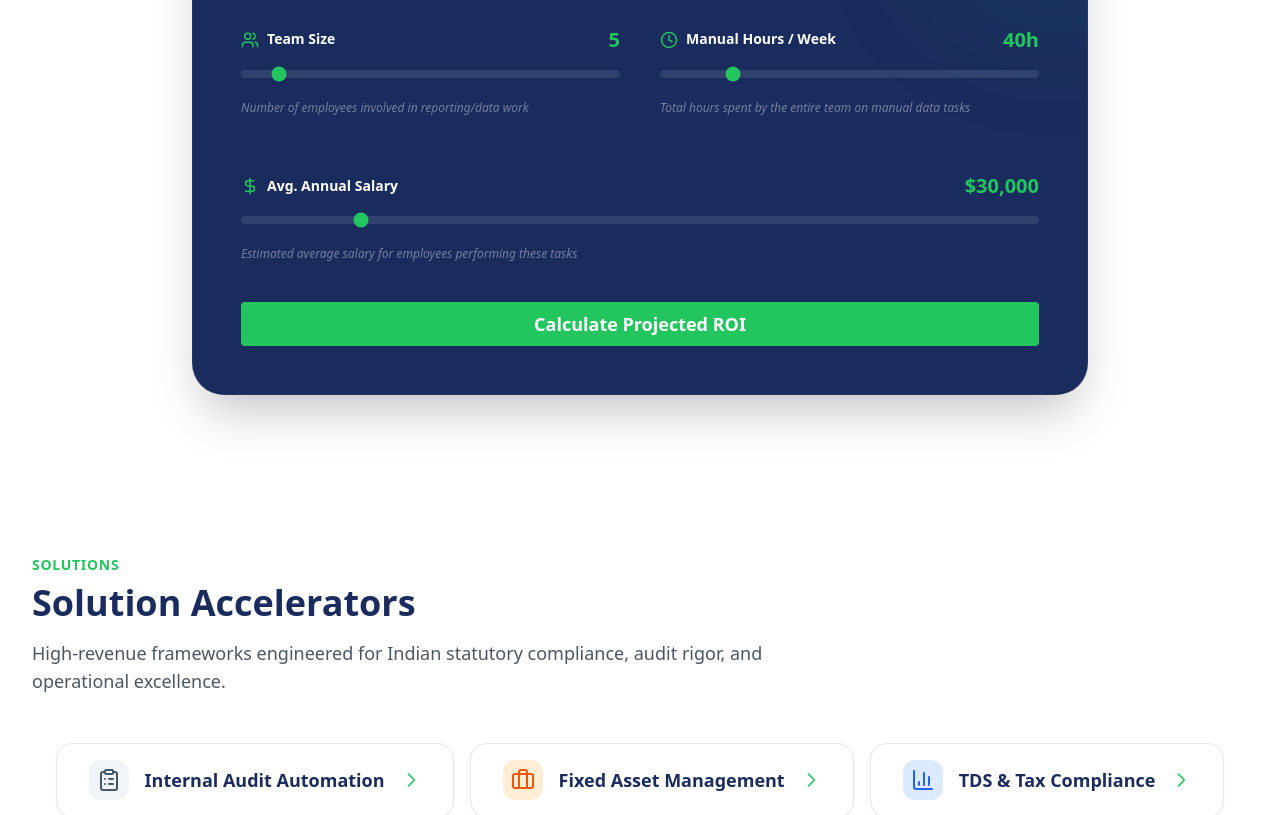
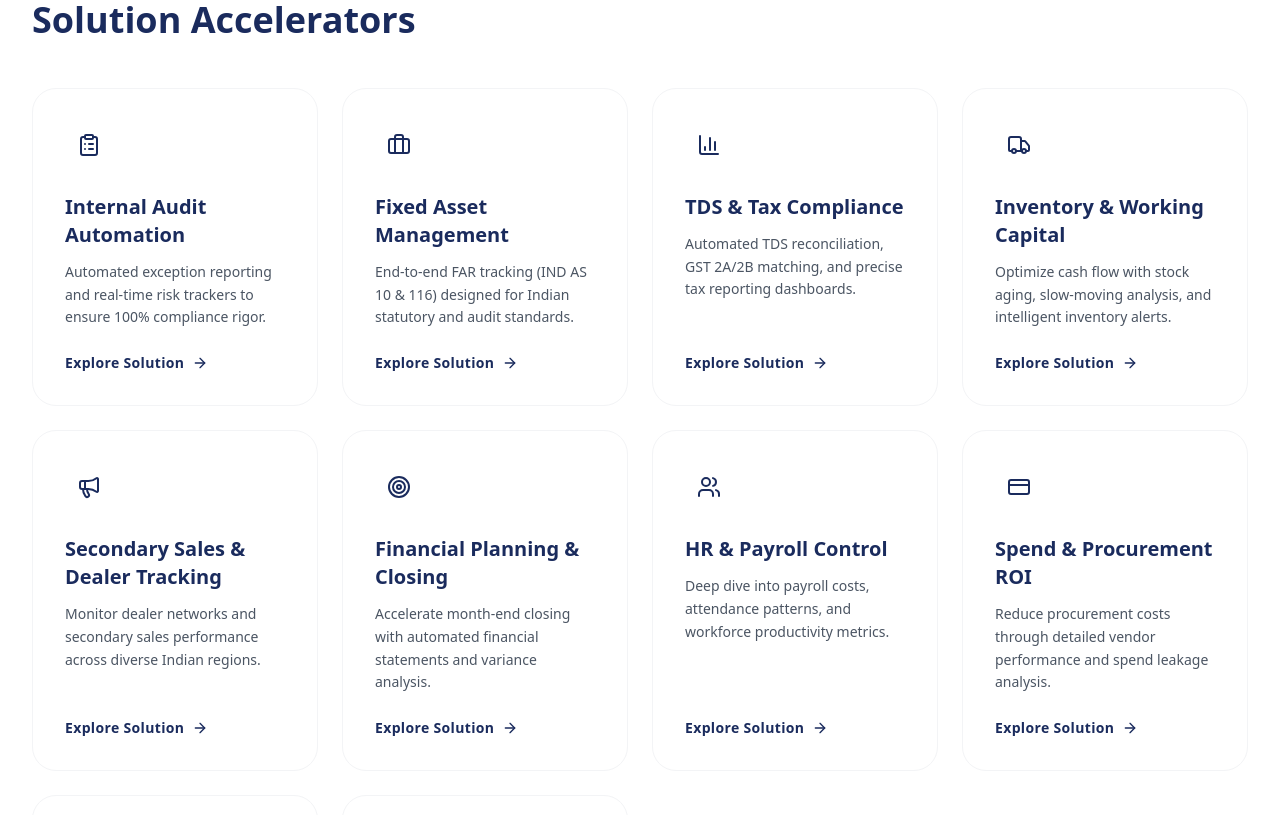
Before and after one commit to surendraRm1/powerbi-kconexus, a Next.js app: page / in a window 1280 px wide. Shown: the part 4140-4955 px from the top of the page. Built offline with nearby package versions, Linux system fonts and the light colour scheme.

Commit message:
Refactor: Remove Three Core Solutions from home, revert SolutionsGrid to cards, reorder About page, and optimize site-wide spacing.

```diff
--- a/app/about/page.tsx
+++ b/app/about/page.tsx
@@ -7,10 +7,15 @@ export default function AboutPage() {
     return (
         <div className="pt-10">
             <Section
-                eyebrow="The KCOnexus Story"
-                title="Revolutionizing Business Intelligence."
-                subtitle="Founded in December 2021 by Mr. Prashant Dayama and Mr. Surendra, KCOnexus was established to lead a new era of data-driven decision-making. Emerging alongside the Power BI revolution, our founders envisioned a firm that would eliminate the delays of traditional reporting through advanced automation."
+                eyebrow="Our Story"
+                title="Revolutionizing Business Intelligence"
+                subtitle="KCOnexus was founded in December 2021 by Mr. Prashant Dayama and Mr. Surendra to lead a new era of data-driven decision-making. Emerging alongside the Power BI revolution, our founders envisioned a firm that would eliminate the delays of traditional reporting through advanced automation."
             >
+                {/* 50 Years of Excellence Section */}
+                <div className="mb-20">
+                    <KumbhatCredibility />
+                </div>
+
                 <div className="max-w-4xl mx-auto mb-20">
                     <div className="space-y-8">
                         <div>
@@ -101,12 +106,6 @@ export default function AboutPage() {
                 </div>
             </Section>
 
-            {/* Kumbhat Credibility Section */}
-            <Section className="py-24">
-                <KumbhatCredibility />
-            </Section>
-
-
             {/* Vision / Mission Section */}
             <Section className="bg-navy-900 text-white">
                 <div className="grid md:grid-cols-2 gap-16 items-center">
--- a/app/page.tsx
+++ b/app/page.tsx
@@ -68,18 +68,6 @@ export default function HomePage() {
             {/* Process Section */}
             <ProcessSection />
 
-            {/* Three Pillars Section */}
-            <Section
-                title="Three Core Solutions"
-                subtitle="Clear entry points for CFOs and COOs to transform their operations"
-                className="bg-surface-50"
-                center
-            >
-                <ThreePillars />
-            </Section>
-
-
-
             {/* Services */}
             <Section
                 id="services"
@@ -108,7 +96,6 @@ export default function HomePage() {
                 id="solutions"
                 eyebrow="Solutions"
                 title="Solution Accelerators"
-                subtitle="High-revenue frameworks engineered for Indian statutory compliance, audit rigor, and operational excellence."
             >
                 <SolutionsGrid />
             </Section>
@@ -118,7 +105,6 @@ export default function HomePage() {
                 id="resources"
                 eyebrow="Portfolio"
                 title="Samples & Insights"
-                subtitle="Explore our library of Power BI samples and real-world case studies."
             >
                 <ResourcesTabs />
             </Section>
@@ -145,8 +131,6 @@ export default function HomePage() {
                 <TechStack />
             </Section>
 
-
-
             {/* Lead Magnet */}
             <Section
                 eyebrow="Free Resource"
@@ -156,6 +140,7 @@ export default function HomePage() {
             >
                 <LeadMagnet />
             </Section>
+
 
             {/* Final CTA / Contact */}
             <Section
@@ -222,7 +207,7 @@ export default function HomePage() {
                         <ContactForm />
                     </div>
                 </div>
-            </Section>
+            </Section >
         </>
     );
 }
--- a/components/SolutionsGrid.tsx
+++ b/components/SolutionsGrid.tsx
@@ -13,7 +13,8 @@ import {
     LucideMegaphone,
     LucideCreditCard,
     LucideClipboardList,
-    LucideLeaf
+    LucideLeaf,
+    LucideArrowRight
 } from "lucide-react";
 
 const solutions = [
@@ -81,22 +82,30 @@ const solutions = [
 
 export default function SolutionsGrid() {
     return (
-        <div className="flex flex-wrap justify-center gap-4">
-            {solutions.map((s) => (
+        <div className="grid gap-6 md:grid-cols-2 lg:grid-cols-4">
+            {solutions.map((item, idx) => (
                 <Link
-                    key={s.title}
-                    href={`/solutions/${s.title.toLowerCase().replace(/ /g, "-")}`}
-                    className="flex items-center gap-4 bg-white hover:bg-navy-900 border border-navy-100 hover:border-navy-900 rounded-2xl px-8 py-4 shadow-sm hover:shadow-xl transition-all group"
+                    key={item.title}
+                    href={`/solutions/${item.title.toLowerCase().replace(/ /g, "-")}`}
+                    className="bg-white rounded-3xl p-8 border border-gray-100 hover:border-openbi-green/30 hover:shadow-2xl hover:shadow-openbi-green/5 transition-all group flex flex-col justify-between"
                 >
-                    <div className={`w-10 h-10 rounded-xl ${s.color} flex items-center justify-center shrink-0 group-hover:scale-110 transition-transform`}>
-                        {s.icon}
+                    <div>
+                        <div className={`w-12 h-12 bg-navy-50 rounded-2xl flex items-center justify-center mb-6 group-hover:bg-openbi-green/10 transition-colors`}>
+                            <div className="text-navy-900 group-hover:text-openbi-green transition-colors">
+                                {item.icon}
+                            </div>
+                        </div>
+                        <h3 className="text-xl font-bold text-navy-900 mb-3 group-hover:text-openbi-green transition-colors">
+                            {item.title}
+                        </h3>
+                        <p className="text-sm text-ink-500 leading-relaxed mb-6">
+                            {item.desc}
+                        </p>
                     </div>
-                    <span className="text-lg font-bold text-navy-900 group-hover:text-white transition-colors">
-                        {s.title}
-                    </span>
-                    <svg className="w-5 h-5 text-openbi-green group-hover:translate-x-1 transition-transform" fill="none" stroke="currentColor" viewBox="0 0 24 24">
-                        <path strokeLinecap="round" strokeLinejoin="round" strokeWidth={2} d="M9 5l7 7-7 7" />
-                    </svg>
+                    <div className="flex items-center gap-2 text-navy-900 font-bold text-sm tracking-wide">
+                        Explore Solution
+                        <LucideArrowRight size={16} className="group-hover:translate-x-1 transition-transform" />
+                    </div>
                 </Link>
             ))}
         </div>
```
